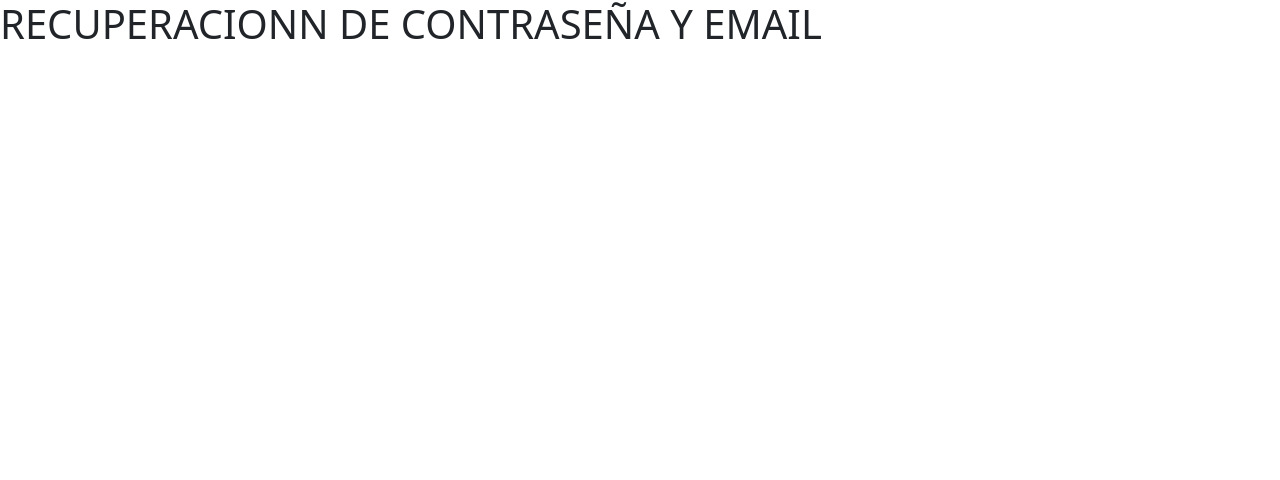
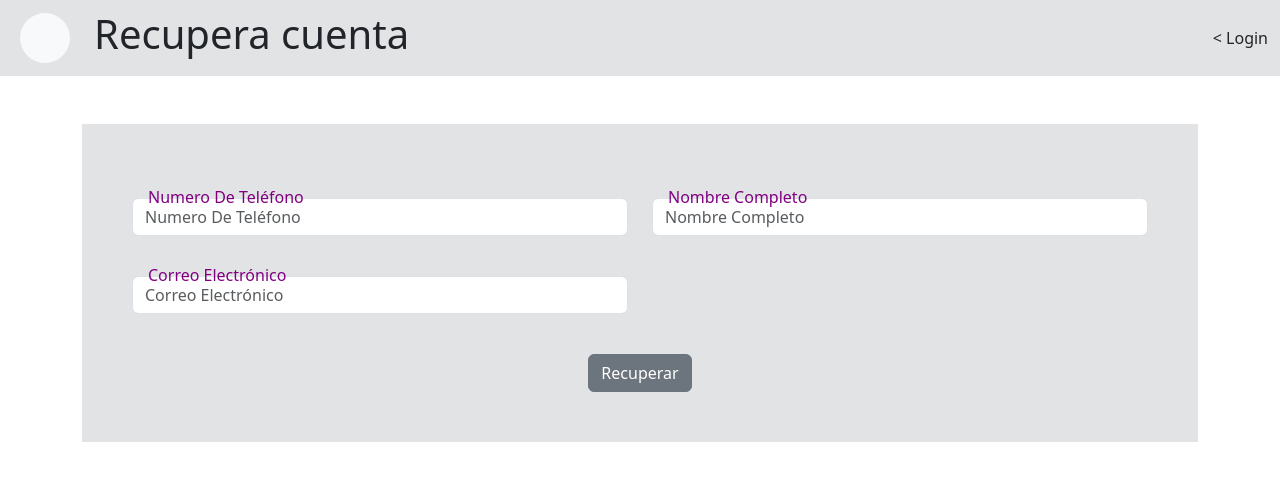
Before and after one commit to No-Country-simulation/c20-28-n-csharp, a React (Vite) app in the folder Client/: page /Recuperar in a window 1280 px wide. Shown: the top 480 px of the page. Built offline with nearby package versions, Linux system fonts and the light colour scheme.

Commit message:
se agrego una page de informacion se implemento el llamado a api en register,recuperar cuenta listo

```diff
--- a/Client/src/App.jsx
+++ b/Client/src/App.jsx
@@ -1,6 +1,7 @@
 import Login from "./pages/Login"
 import Navegación from "./pages/Navegacion"
 import Recuperar from "./pages/Recuperar";
+import Info from "./pages/Informacion";
 import { BrowserRouter as Router, Routes, Route } from 'react-router-dom';
 import { Register } from "./pages/Registro";
 
@@ -14,6 +15,8 @@ function App() {
             <Route path="/login" element={<Login />} />
             <Route path="/Register" element={<Register />} />
             <Route path="/Recuperar" element={<Recuperar />} />
+            <Route path="/Info" element = {<Info />} />
+
           </Routes>
         </div>
       </Router>
--- /dev/null
+++ b/Client/src/pages/Informacion/index.jsx
@@ -0,0 +1,6 @@
+function Info(){
+        return(
+            <h1>Sobre nosotros</h1>
+        );
+}
+export default Info;
--- a/Client/src/pages/Recuperar/index.jsx
+++ b/Client/src/pages/Recuperar/index.jsx
@@ -1,6 +1,85 @@
-function Recuperar(){
-    return(
-        <h1>RECUPERACIONN DE CONTRASEÑA Y EMAIL</h1>
-    );
+import InputField from "../../Components/Inputs/Input-field";
+import React from "react";
+import { Link } from "react-router-dom";
+
+
+function Recuperar() {
+  //se encarga de los estados
+  const [text, setText] = React.useState({
+    telefono: "",
+    nombreCompleto: "",
+    correo: "",
+  });
+
+  //se encarga de validar los campos
+  const handleChange = (e) => {
+    setText({
+      ...text,
+      [e.target.name]: e.target.value,
+    });
+  };
+
+  return (
+    <>
+      <header>
+        <nav className="navbar navbar-light bg-secondary-subtle">
+          <div className="container-fluid">
+            <Link to="/" className="navbar-brand">
+              <div className="circle mx-2 bg-light text-body-tertiary"></div>
+            </Link>
+                <h1>Recupera cuenta</h1>
+            <Link to="/login" className="nav-link ms-auto ">
+              &lt; Login
+            </Link>
+          </div>
+        </nav>
+      </header>
+
+      <main className="container mt-5 register">
+        <form
+          action=""
+          className="bg-secondary-subtle"
+          style={{ padding: "50px", boxSizing: "border-box" }}
+        >
+          <section className="row">
+            <div className="col-6">
+              <InputField
+                name="Numero de Teléfono"
+                value={text.telefono}
+                type="number"
+                onChange={handleChange}
+              />
+            </div>
+
+            <div className="col-6">
+              <InputField
+                name="Nombre Completo"
+                value={text.nombreCompleto}
+                type="text"
+                onChange={handleChange}
+              />
+            </div>
+
+            <div className="col-6">
+              <InputField
+                name="Correo electrónico"
+                value={text.correo}
+                type="text"
+                onChange={handleChange}
+              />
+            </div>
+          </section>
+
+          <section className="d-flex flex-column align-items-center justify-content-center">
+            <input
+              type="submit"
+              className="btn btn-secondary mt-4"
+              value="Recuperar"
+            />
+          </section>
+        </form>
+      </main>
+    </>
+  );
 }
 export default Recuperar;
--- a/Client/src/pages/Registro/index.jsx
+++ b/Client/src/pages/Registro/index.jsx
@@ -14,12 +14,40 @@ export function Register() {
     validarClave: "",
   });
 
-  //se encarga de validad el login
+  //se encarga de validad
   const handleChange = (e) => {
     setText({
       ...text,
       [e.target.name]: e.target.value,
     });
+  };
+
+  const handleSubmit = async (e) => {
+    e.preventDefault();
+    try {
+      // Consumimos la API
+      const res = await fetch("http://localhost:5210", {
+        method: "POST",
+        headers: {
+          "Content-Type": "application/json",
+        },
+        body: JSON.stringify(text),
+      });
+
+      //notifica si hay un error en el servidor
+      const responseText = await res.text();
+      if (!res.ok) {
+        console.error("Error de servidor:", responseText);
+        return;
+      }
+
+      //valida si nuestro registro fue exitoso
+      const data = responseText ? JSON.parse(responseText) : {};
+      console.log("Registro exitoso", data);
+      localStorage.setItem("token", data.token);
+    } catch (error) {
+      console.log("Error:", error);
+    }
   };
 
   return (
@@ -30,7 +58,7 @@ export function Register() {
             <Link to="/" className="navbar-brand">
               <div className="circle mx-2 bg-light text-body-tertiary"></div>
             </Link>
-
+                <h1>Registro</h1>
             <Link to="/login" className="nav-link ms-auto ">
               &lt; Login
             </Link>
@@ -53,6 +81,7 @@ export function Register() {
                 onChange={setText}
               />
             </div>
+
             <div className="col-6">
               <InputField
                 name="Numero de Teléfono"
@@ -61,6 +90,7 @@ export function Register() {
                 onChange={setText}
               />
             </div>
+
             <div className="col-6">
               <InputField
                 name="Nombre Completo"
@@ -69,6 +99,7 @@ export function Register() {
                 onChange={setText}
               />
             </div>
+
             <div className="col-6">
               <InputField
                 name="Contraseña"
@@ -77,6 +108,7 @@ export function Register() {
                 onChange={setText}
               />
             </div>
+
             <div className="col-6">
               <InputField
                 name="Correo electrónico"
@@ -85,6 +117,7 @@ export function Register() {
                 onChange={setText}
               />
             </div>
+
             <div className="col-6">
               <InputField
                 name="Repetir contraseña"
@@ -93,6 +126,7 @@ export function Register() {
                 onChange={setText}
               />
             </div>
+
           </section>
           <section className="d-flex flex-column align-items-center justify-content-center">
             <div className="form-check mx-2">
```
Also changed, not shown: Client/src/pages/Login/index.jsx (+7 -10 lines), Client/src/pages/Navegacion/index.jsx (+19 -8 lines).
